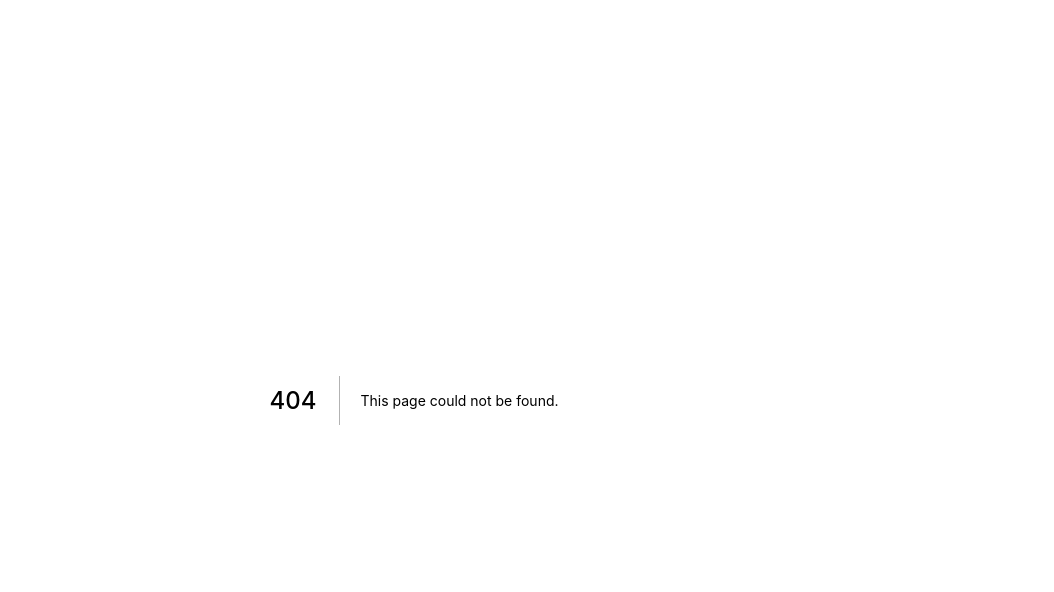
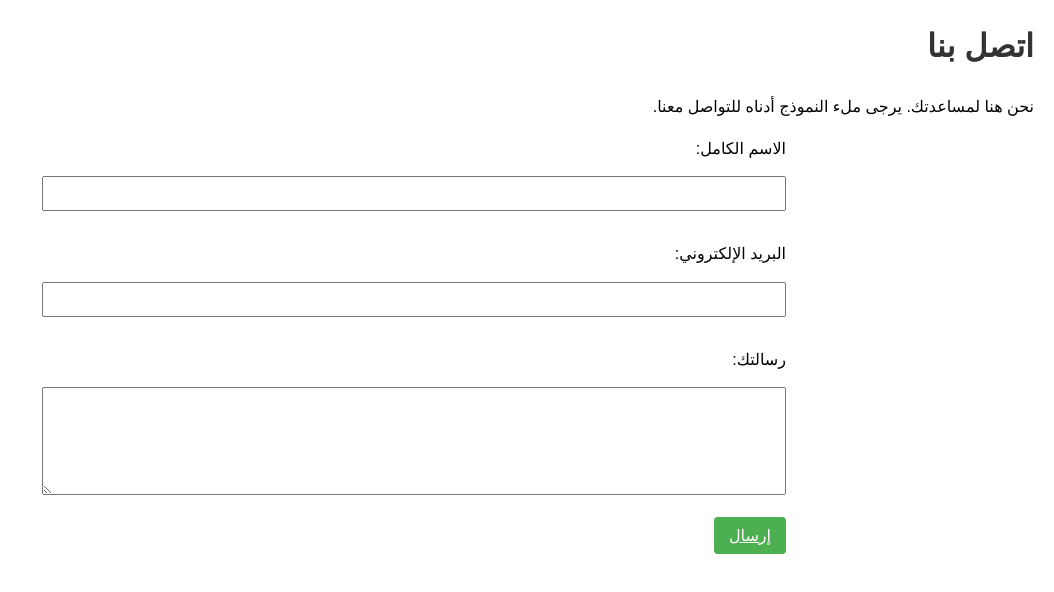
Before and after one commit to ashraf-ainia/gold-price, a Next.js app: page /SadBlocker/ContactUs in a window 1280 px wide. Before the commit this address had no page. Shown: the top 592 px of the page, without its empty margins (226-1280 px from the left). Built offline with nearby package versions, Linux system fonts and the light colour scheme.

Commit message:
feat: SAD Blocker pages

```diff
--- /dev/null
+++ b/pages/SadBlocker/ContactUs/index.module.css
@@ -0,0 +1,38 @@
+.container {
+  font-family: "Arial", sans-serif;
+  line-height: 1.6;
+  direction: rtl;
+  text-align: right;
+  margin: 20px;
+}
+
+.heading {
+  color: #333;
+}
+
+.form {
+  width: 60%;
+  margin: auto;
+}
+
+.label {
+  display: block;
+  margin: 10px 0;
+}
+
+.inputField {
+  width: 100%;
+  padding: 8px;
+  margin: 5px 0 20px 0;
+  box-sizing: border-box;
+}
+
+.submitButton {
+  background-color: #4caf50;
+  color: white;
+  padding: 10px 15px;
+  border: none;
+  border-radius: 4px;
+  cursor: pointer;
+  font-size: 16px;
+}
--- /dev/null
+++ b/pages/SadBlocker/ContactUs/index.tsx
@@ -0,0 +1,93 @@
+import Head from "next/head";
+import React from "react";
+
+import styles from "./index.module.css";
+
+const ContactUs = () => {
+  const [formData, setFormData] = React.useState({
+    name: "",
+    email: "",
+    message: "",
+  });
+
+  const handleChange = (e: any) => {
+    setFormData({
+      ...formData,
+      [e.target.name]: e.target.value,
+    });
+  };
+
+  const generateMailtoLink = () => {
+    const { name, email, message } = formData;
+    const subject = "New Contact Us Submission";
+    const body = `Name: ${name}%0AEmail: ${email}%0AMessage: ${message}`;
+    return `mailto:meshal.albshry@gmail.com?subject=${encodeURIComponent(
+      subject
+    )}&body=${encodeURIComponent(body)}`;
+  };
+
+  return (
+    <>
+      <Head>
+        <title>اتصل بنا</title>
+      </Head>
+      <div className={styles.container}>
+        <h1 className={styles.heading}>اتصل بنا</h1>
+
+        <p>نحن هنا لمساعدتك. يرجى ملء النموذج أدناه للتواصل معنا.</p>
+
+        <form className={styles.form}>
+          <label className={styles.label} htmlFor="name">
+            الاسم الكامل:
+          </label>
+          <input
+            className={styles.inputField}
+            type="text"
+            id="name"
+            name="name"
+            value={formData.name}
+            onChange={handleChange}
+            required
+          />
+
+          <label className={styles.label} htmlFor="email">
+            البريد الإلكتروني:
+          </label>
+          <input
+            className={styles.inputField}
+            type="email"
+            id="email"
+            name="email"
+            value={formData.email}
+            onChange={handleChange}
+            required
+          />
+
+          <label className={styles.label} htmlFor="message">
+            رسالتك:
+          </label>
+          <textarea
+            className={styles.inputField}
+            id="message"
+            name="message"
+            rows={6}
+            value={formData.message}
+            onChange={handleChange}
+            required
+          ></textarea>
+
+          <a
+            className={styles.submitButton}
+            href={generateMailtoLink()}
+            target="_blank"
+            rel="noopener noreferrer"
+          >
+            إرسال
+          </a>
+        </form>
+      </div>
+    </>
+  );
+};
+
+export default ContactUs;
--- a/styles/globals.css
+++ b/styles/globals.css
@@ -8,7 +8,7 @@ body {
 
 a {
   color: inherit;
-  text-decoration: none;
+  /* text-decoration: none; */
 }
 
 * {
```
Also changed, not shown: pages/SadBlocker/Privacy.tsx (added, +37 -0 lines).
